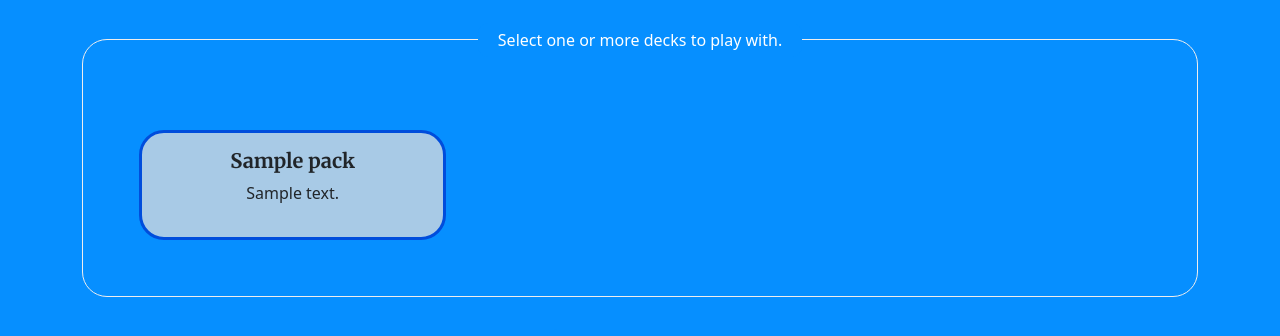
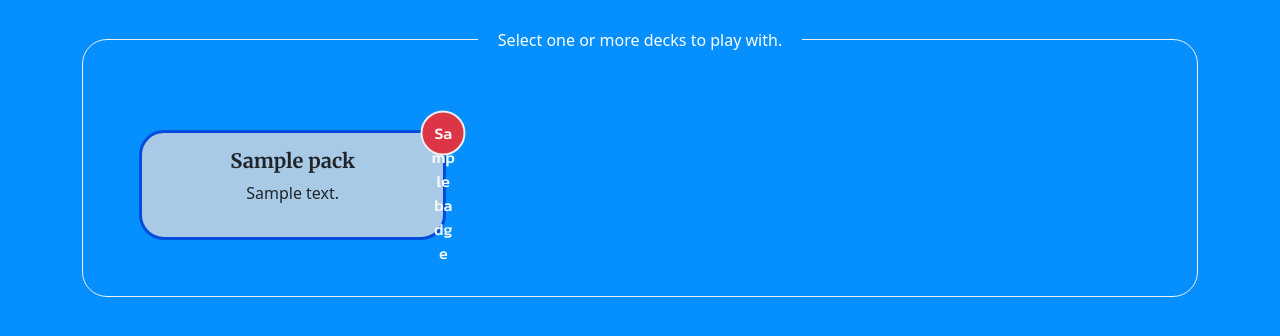
Before and after one commit to coopersully/hidden_ties, a Flask app: template templates/index.html in a window 1280 px wide. Shown: the part 210-546 px from the top of the page. Run offline with Flask 3, Linux system fonts and the light colour scheme; the template is opened without the code that fills it: most values are stand-ins (such as "Sample title", 1, 10 or a date in 2020); some libraries are stand-ins or nearby versions.

Commit message:
Add reccomended age badges

```diff
--- a/app.py
+++ b/app.py
@@ -19,6 +19,7 @@ def load_packs():
                     pack_data.append({
                         'name': data['pack_name'],
                         'description': data['pack_description'],
+                        'badge': data['badge'],
                         'questions': data['questions'],
                         'population': data['questions'].__len__()
                     })
--- a/static/cards/casual_conversations.json
+++ b/static/cards/casual_conversations.json
@@ -135,7 +135,6 @@
     "What's the most uncomfortable question you've been asked?",
     "What's the dumbest thing you've done on a dare?",
     "What's the most ridiculous thing you've done to impress someone?",
-    "Tell us your worst drunk story.",
     "What's the most flirtatious thing you've ever done?",
     "What's the most childish thing you still do?",
     "Who's the most overrated celebrity in your opinion?",
--- a/static/cards/hidden_ties.json
+++ b/static/cards/hidden_ties.json
@@ -1,6 +1,7 @@
 {
   "pack_name": "Hidden Ties",
   "pack_description": "Explores connections, feelings, and questions that bring people closer together. With a blend of thought-provoking questions and gentle prompts, it invites players to explore, share, and celebrate their unique connections.",
+  "badge": "",
   "questions": [
     "What is your defining characteristic?",
     "What's the most pain you've ever been in that wasn't physical?",
--- a/static/cards/nsfw.json
+++ b/static/cards/nsfw.json
@@ -1,6 +1,7 @@
 {
-  "pack_name": "Cards After Dark [NSFW]",
+  "pack_name": "Cards After Dark",
   "pack_description": "Maybe don't play this with your kids. Dive into daring discussions and unveil your hidden side with these intriguing questions. Explore a range of more NSFW topics and challenges in a safe and open environment.",
+  "badge": "18+",
   "questions": [
     "When was the last time you masturbated?",
     "Have you ever seen gay porn?",
--- a/static/cards/philosophical_ponderings.json
+++ b/static/cards/philosophical_ponderings.json
@@ -1,6 +1,7 @@
 {
   "pack_name": "Philosophical Ponderings",
   "pack_description": "Dive deep into the realm of philosophical questions. Explore the fundamental aspects of existence, consciousness, and morality. These questions will spark profound discussions and contemplation.",
+  "badge": "",
   "questions": [
     "What is the meaning of life?",
     "Is there such a thing as objective morality?",
--- a/static/css/styles.css
+++ b/static/css/styles.css
@@ -151,3 +151,10 @@ body {
     padding: 5px 20px;
     border-radius: 10px;
 }
+
+.card-badge {
+    width: 45px;
+    height: 45px;
+    border-radius: 50%;
+    border: 2px solid var(--theme04);
+}
--- a/templates/index.html
+++ b/templates/index.html
@@ -27,7 +27,7 @@
                     <div class="row">
                         {% for pack in packs %}
                             <div class="col-12 col-lg-4">
-                                <div class="card pack-unselected mx-2 my-2" style="border-radius: 25px;">
+                                <div class="card position-relative pack-unselected mx-2 my-2" style="border-radius: 25px;">
                                     <div class="card-body text-center selectable-card" data-pack-name="{{ pack.name }}">
                                         <h5 class="card-title ht-primary">{{ pack.name }}</h5>
 
@@ -39,6 +39,11 @@
                                                value="{{ pack.name }}"
                                                id="{{ pack.name }}" style="display: none;">
                                     </div>
+                                    {% if pack.badge != "" %}
+                                        <span class="position-absolute top-0 start-100 translate-middle p-2 bg-danger card-badge">
+                                            <span class="ht-secondary text-light">{{ pack.badge }}</span>
+                                        </span>
+                                    {% endif %}
                                 </div>
                             </div>
                         {% endfor %}
```
Also changed, not shown: static/cards/terrible_individuals.json (+5 -2 lines).
